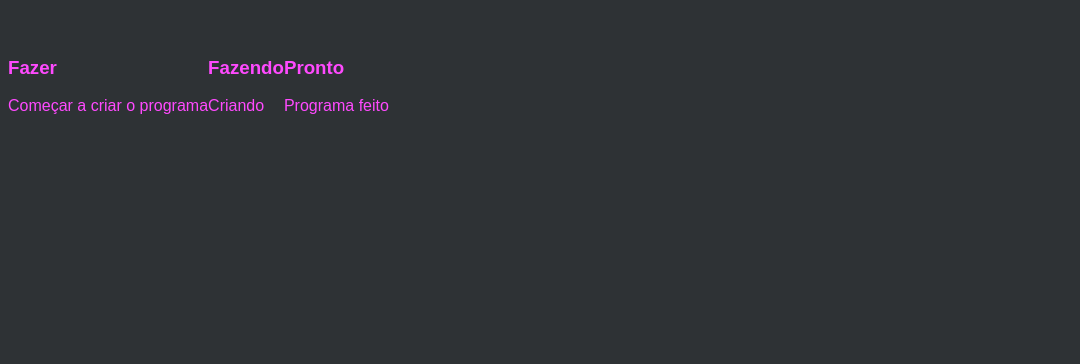
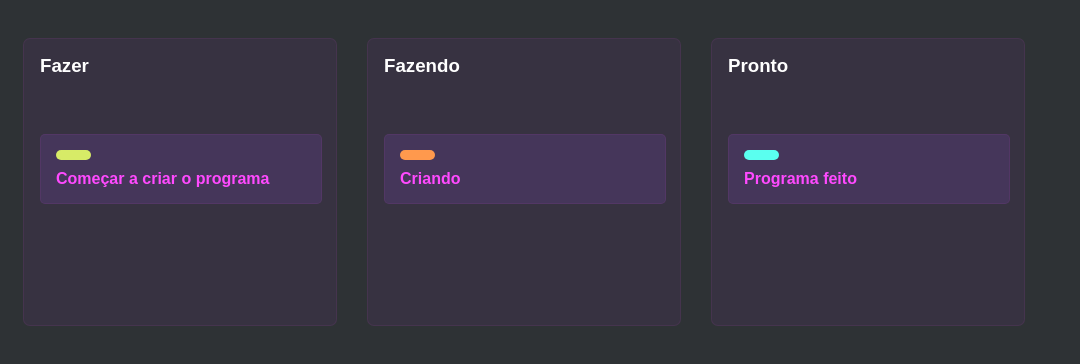
Before and after one commit to joaolessah/drag-and-drop, a plain HTML site: page index.html in a window 1280 px wide. Shown: the whole page, without its empty margins (0-1080 px from the left). Drawn offline with Linux system fonts and the light colour scheme.

Commit message:
css feito

```diff
--- a/index.html
+++ b/index.html
@@ -12,8 +12,8 @@
         <div class="board">
         <h3>Fazer</h3>
             <div class="dropzone">
-            <div class="card">
-                <div class="status"></div>
+            <div class="card" draggable="true">
+                <div class="status green"></div>
                 <div class="content">Começar a criar o programa</div>
             </div>
             </div>
@@ -21,8 +21,8 @@
         <div class="board">
             <h3>Fazendo</h3>
                 <div class="dropzone">
-                <div class="card">
-                    <div class="status"></div>
+                <div class="card" draggable="true">
+                    <div class="status orange"></div>
                     <div class="content">Criando</div>
                 </div>
                 </div>
@@ -30,8 +30,8 @@
             <div class="board">
         <h3>Pronto</h3>
             <div class="dropzone">
-            <div class="card">
-                <div class="status"></div>
+            <div class="card" draggable="true">
+                <div class="status blue"></div>
                 <div class="content">Programa feito</div>
             </div>
             </div>
--- a/style.css
+++ b/style.css
@@ -15,3 +15,50 @@ body{
     display: flex;
     margin-top: 3%;
 }
+
+.board{
+    background-color:#BB43E811 ;
+    border: 1px solid #FF4AFF11;
+    border-radius: 7px;
+    margin: 0 15px;
+}
+
+.board h3{
+    margin: 0;
+    padding: 16px;
+    color: white;
+}
+
+.dropzone{
+    width: 280px;
+    height: 200px;
+    padding: 16px;
+}
+
+.card{
+    width: 250px;
+    border: solid 1px #FF4AFF11;
+    background-color: #A257FF22;
+    border-radius: 5px;
+    margin: 25px 0;
+    font-weight: bold;
+    font-size: 16px;
+    padding: 15px;
+}
+
+.status{
+    width: 35px;
+    height: 10px;
+    border-radius: 10px;
+    margin-bottom: 10px;
+}
+
+.green {
+    background-color: #D7EB67;
+}
+.blue {
+    background-color: #5AFFEF;
+}
+.orange {
+    background-color: #FF994D;
+}
```
